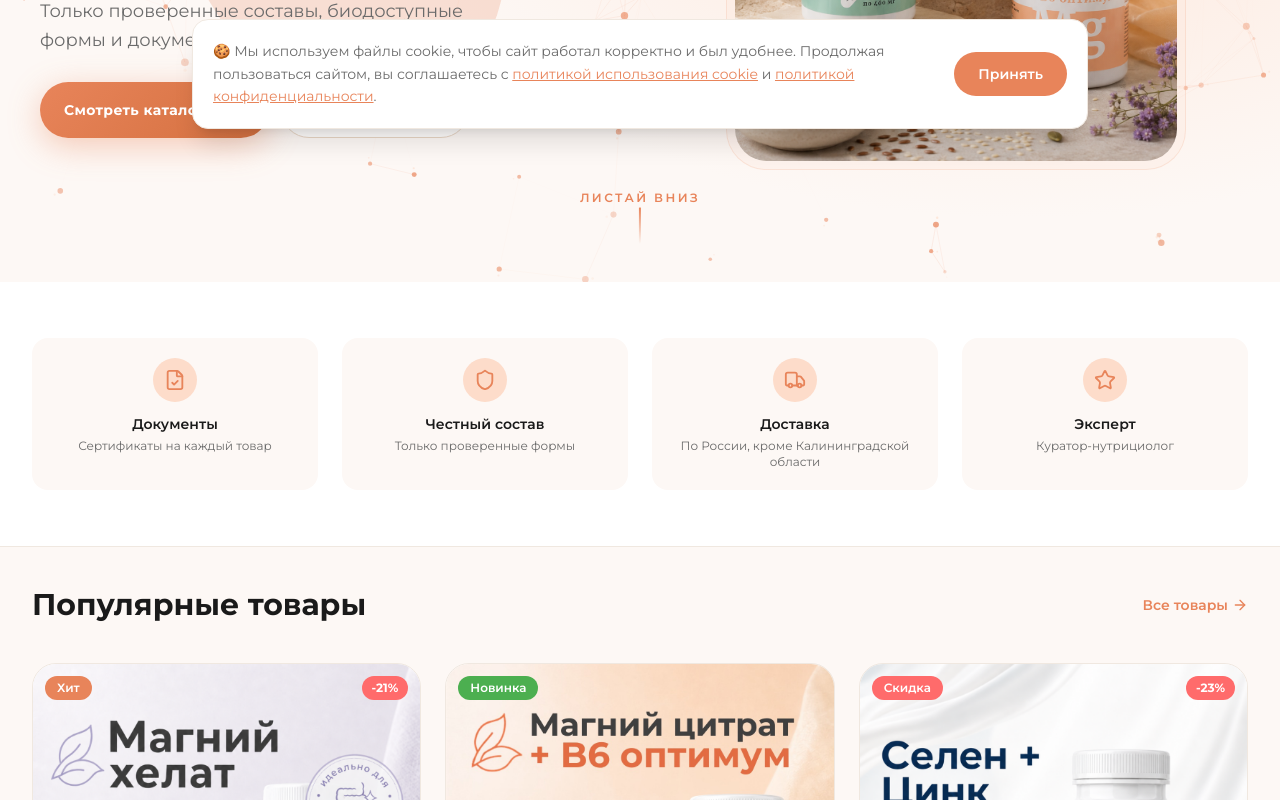
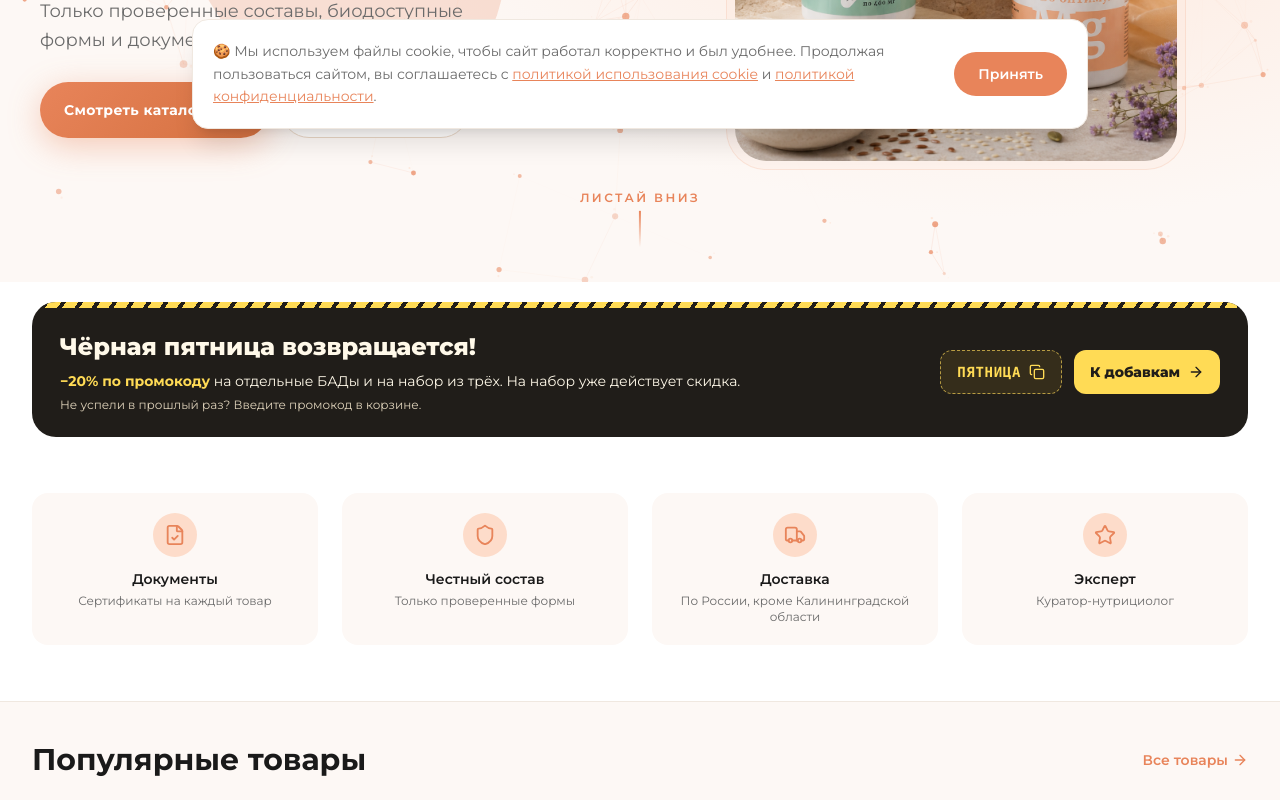
Before and after one commit to kamakaramova/vzbadrys, a Next.js app: page / in a window 1280 px wide. Shown: the part 655-1455 px from the top of the page. Built offline with nearby package versions, Linux system fonts and the light colour scheme; no server answers; the database is empty.

Commit message:
Показать возвращение Чёрной пятницы на сайте

```diff
--- a/src/app/blog/zachem-nuzhen-magniy/page.tsx
+++ b/src/app/blog/zachem-nuzhen-magniy/page.tsx
@@ -2,6 +2,7 @@
 import Link from "next/link";
 import Header from "@/components/Header";
 import Footer from "@/components/Footer";
+import FridayPromoBanner from "@/components/FridayPromoBanner";
 
 
 export default function MagniyArticle() {
@@ -275,6 +276,7 @@ export default function MagniyArticle() {
             </div>
 
           </div>
+          <FridayPromoBanner className="mt-10" />
         </article>
       </main>
       <Footer />
--- a/src/app/blog/zachem-nuzhny-tsink-i-selen/page.tsx
+++ b/src/app/blog/zachem-nuzhny-tsink-i-selen/page.tsx
@@ -4,6 +4,7 @@ import { ChevronRight, ExternalLink, FlaskConical, ShieldCheck } from "lucide-re
 import Footer from "@/components/Footer";
 import Header from "@/components/Header";
 import ZincSeleniumQuiz from "@/components/ZincSeleniumQuiz";
+import FridayPromoBanner from "@/components/FridayPromoBanner";
 import { products } from "@/lib/products";
 
 export const metadata: Metadata = {
@@ -199,6 +200,7 @@ export default function ZincSeleniumArticlePage() {
                   ))}
                 </ol>
               </section>
+              <FridayPromoBanner />
             </div>
           </div>
         </article>
--- a/src/app/cart/page.tsx
+++ b/src/app/cart/page.tsx
@@ -13,6 +13,7 @@ import { productImagePaths } from "@/lib/productImages";
 import { promoDiscountAmount as calculatePromoDiscountAmount } from "@/lib/promoRules";
 import { getOzonPvzDeliveryPrice } from "@/lib/deliveryPricing";
 import ShippingDelayNotice from "@/components/ShippingDelayNotice";
+import FridayPromoBanner from "@/components/FridayPromoBanner";
 
 export default function CartPage() {
   const router = useRouter();
@@ -85,6 +86,7 @@ export default function CartPage() {
               Перейти в каталог →
             </Link>
           </div>
+          <FridayPromoBanner className="mt-8 max-w-3xl" />
         </main>
         <Footer />
       </>
@@ -107,6 +109,7 @@ export default function CartPage() {
           </div>
 
           <ShippingDelayNotice className="mb-8" />
+          <FridayPromoBanner className="mb-8" action={{ href: "#cart-discounts", label: "К промокоду" }} />
 
           {!user && (
             <div className="mb-8 bg-[#fff4ee] border-l-4 border-[#E8845A] px-6 py-5 sm:px-8 sm:py-6">
@@ -188,7 +191,7 @@ export default function CartPage() {
               ))}
 
               {/* Промокод и реферальный код */}
-              <div className="bg-white rounded-3xl border border-[#f0e8e0] p-5">
+              <div id="cart-discounts" className="scroll-mt-36 bg-white rounded-3xl border border-[#f0e8e0] p-5">
                 <div className="flex items-center gap-2 mb-4">
                   <Tag size={16} className="text-[#E8845A]" />
                   <p className="font-semibold text-sm">Скидки</p>
--- a/src/app/page.tsx
+++ b/src/app/page.tsx
@@ -4,6 +4,7 @@ import Footer from "@/components/Footer";
 import { SHOW_FIRST_ORDER_PROMO } from "@/lib/campaignVisibility";
 import HeroSection from "@/components/HeroSection";
 import FeaturedProducts from "@/components/FeaturedProducts";
+import FridayPromoBanner from "@/components/FridayPromoBanner";
 import { ArrowRight, Shield, Truck, FileCheck, Star } from "lucide-react";
 import type { Metadata } from "next";
 
@@ -17,6 +18,9 @@ export default function Home() {
       <Header />
       <main>
         <HeroSection />
+        <div className="mx-auto max-w-7xl px-4 pt-5 sm:px-6 lg:px-8">
+          <FridayPromoBanner />
+        </div>
 
         {/* ПРЕИМУЩЕСТВА */}
         <section className="py-14 border-b border-[#f0e8e0]">
--- /dev/null
+++ b/src/components/FridayPromoBanner.tsx
@@ -0,0 +1,59 @@
+"use client";
+
+import Link from "next/link";
+import { useState } from "react";
+import { ArrowRight, Check, Copy } from "lucide-react";
+
+const FRIDAY_PROMO_CODE = "ПЯТНИЦА";
+
+interface FridayPromoBannerProps {
+  className?: string;
+  action?: { href: string; label: string };
+}
+
+export default function FridayPromoBanner({
+  className = "",
+  action = { href: "/catalog?cat=bads", label: "К добавкам" },
+}: FridayPromoBannerProps) {
+  const [copyStatus, setCopyStatus] = useState("");
+  const copied = copyStatus === "Промокод скопирован";
+
+  async function copyCode() {
+    try {
+      await navigator.clipboard.writeText(FRIDAY_PROMO_CODE);
+      setCopyStatus("Промокод скопирован");
+    } catch {
+      setCopyStatus(`Введите ${FRIDAY_PROMO_CODE} в корзине`);
+    }
+  }
+
+  return (
+    <aside aria-label="Акция «Чёрная пятница»" className={`w-full overflow-hidden rounded-3xl bg-[#201d19] text-[#fff9e9] ${className}`}>
+      <div aria-hidden="true" className="h-1.5 bg-[repeating-linear-gradient(125deg,#ffdb55_0px,#ffdb55_10px,#201d19_10px,#201d19_14px)]" />
+      <div className="flex flex-wrap items-center justify-between gap-x-8 gap-y-4 px-5 py-5 sm:px-7 sm:py-6">
+        <div>
+          <p className="text-lg font-black leading-tight sm:text-2xl">Чёрная пятница возвращается!</p>
+          <p className="mt-2 text-sm leading-relaxed">
+            <strong className="text-[#ffdb55]">−20% по промокоду</strong> на отдельные БАДы и на набор из трёх. На набор уже действует скидка.
+          </p>
+          <p className="mt-1 text-xs text-[#ded2ba]">Не успели в прошлый раз? Введите промокод в корзине.</p>
+        </div>
+        <div className="flex flex-wrap items-center gap-3">
+          <button
+            type="button"
+            onClick={() => void copyCode()}
+            aria-label={`Скопировать промокод ${FRIDAY_PROMO_CODE}`}
+            className="inline-flex min-h-11 items-center gap-2 rounded-xl border border-dashed border-[#b79c43] bg-[#352d1b] px-4 font-mono text-sm font-bold tracking-wider text-[#ffdb55] transition-colors hover:bg-[#493c20] focus-visible:outline-2 focus-visible:outline-offset-2 focus-visible:outline-[#ffdb55]"
+          >
+            {FRIDAY_PROMO_CODE}
+            {copied ? <Check size={16} aria-hidden="true" /> : <Copy size={16} aria-hidden="true" />}
+          </button>
+          <Link href={action.href} className="inline-flex min-h-11 items-center gap-2 rounded-xl bg-[#ffdb55] px-4 text-sm font-extrabold text-[#201d19] no-underline transition-colors hover:bg-[#ffe582] focus-visible:outline-2 focus-visible:outline-offset-2 focus-visible:outline-[#ffdb55]">
+            {action.label} <ArrowRight size={16} aria-hidden="true" />
+          </Link>
+          <span role="status" className={copyStatus ? "basis-full text-xs text-[#ded2ba]" : "sr-only"}>{copyStatus}</span>
+        </div>
+      </div>
+    </aside>
+  );
+}
--- a/src/components/MagnesiumQuiz.tsx
+++ b/src/components/MagnesiumQuiz.tsx
@@ -2,6 +2,7 @@
 
 import { useMemo, useRef, useState } from "react";
 import Link from "next/link";
+import FridayPromoBanner from "@/components/FridayPromoBanner";
 import { ArrowRight, Check, ChevronLeft, RotateCcw, Sparkles } from "lucide-react";
 import {
   buildMagnesiumReasons,
@@ -318,6 +319,10 @@ export default function MagnesiumQuiz({ products: fallbackProducts }: MagnesiumQ
                 </div>
               </div>
             </div>
+            <FridayPromoBanner
+              className="mt-8"
+              action={{ href: `/product/${product.id}`, label: "К этому магнию" }}
+            />
           </div>
         </div>
       </section>
--- a/src/components/ZincSeleniumQuiz.tsx
+++ b/src/components/ZincSeleniumQuiz.tsx
@@ -2,6 +2,7 @@
 
 import Image from "next/image";
 import Link from "next/link";
+import FridayPromoBanner from "@/components/FridayPromoBanner";
 import { useMemo, useRef, useState } from "react";
 import { ArrowRight, Check, ChevronLeft, RotateCcw, ShieldCheck, Sparkles } from "lucide-react";
 import { productMainImage } from "@/lib/productImages";
@@ -131,6 +132,9 @@ export default function ZincSeleniumQuiz({ fallbackProduct }: ZincSeleniumQuizPr
             </div>
           </Link>
         </div>
+        <div className="px-5 pb-5 sm:px-8 sm:pb-8 lg:px-10 lg:pb-10">
+          <FridayPromoBanner action={{ href: `/product/${product.id}`, label: "К комплексу" }} />
+        </div>
       </section>
     );
   }
```
